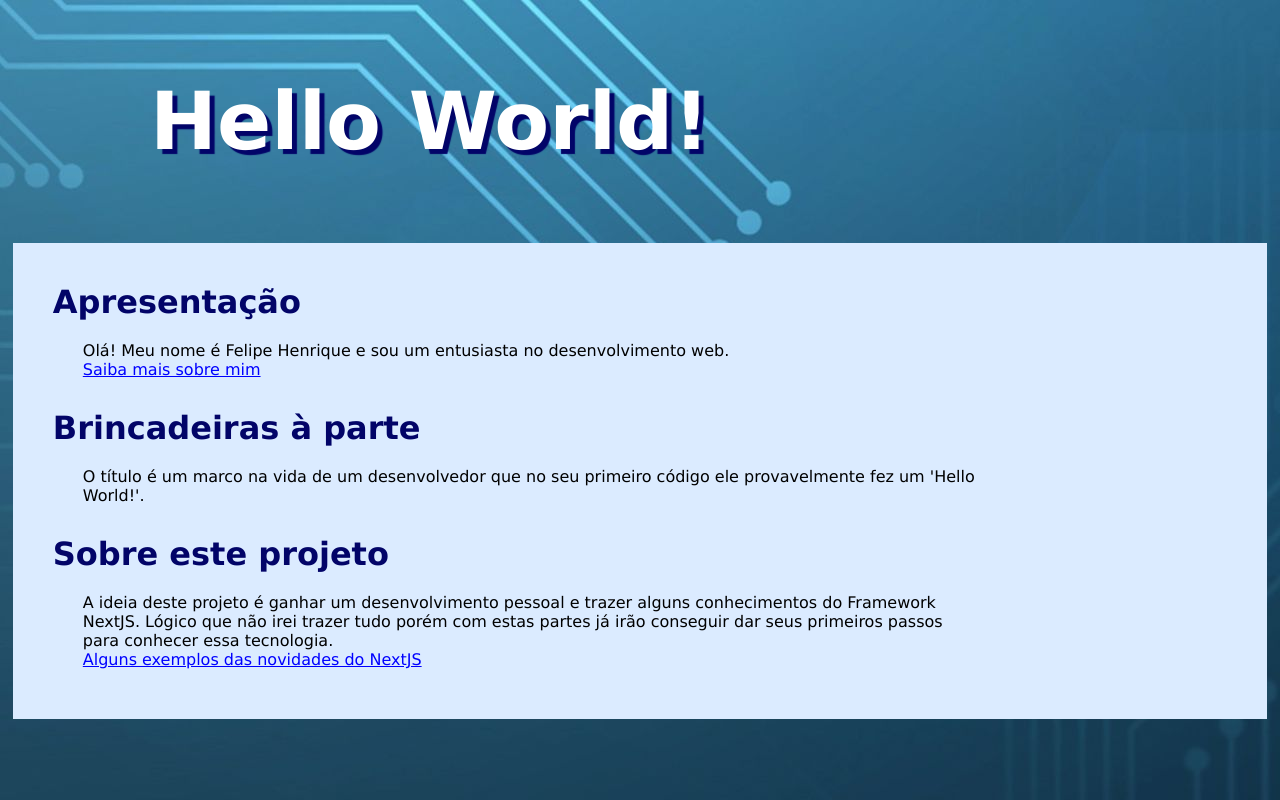
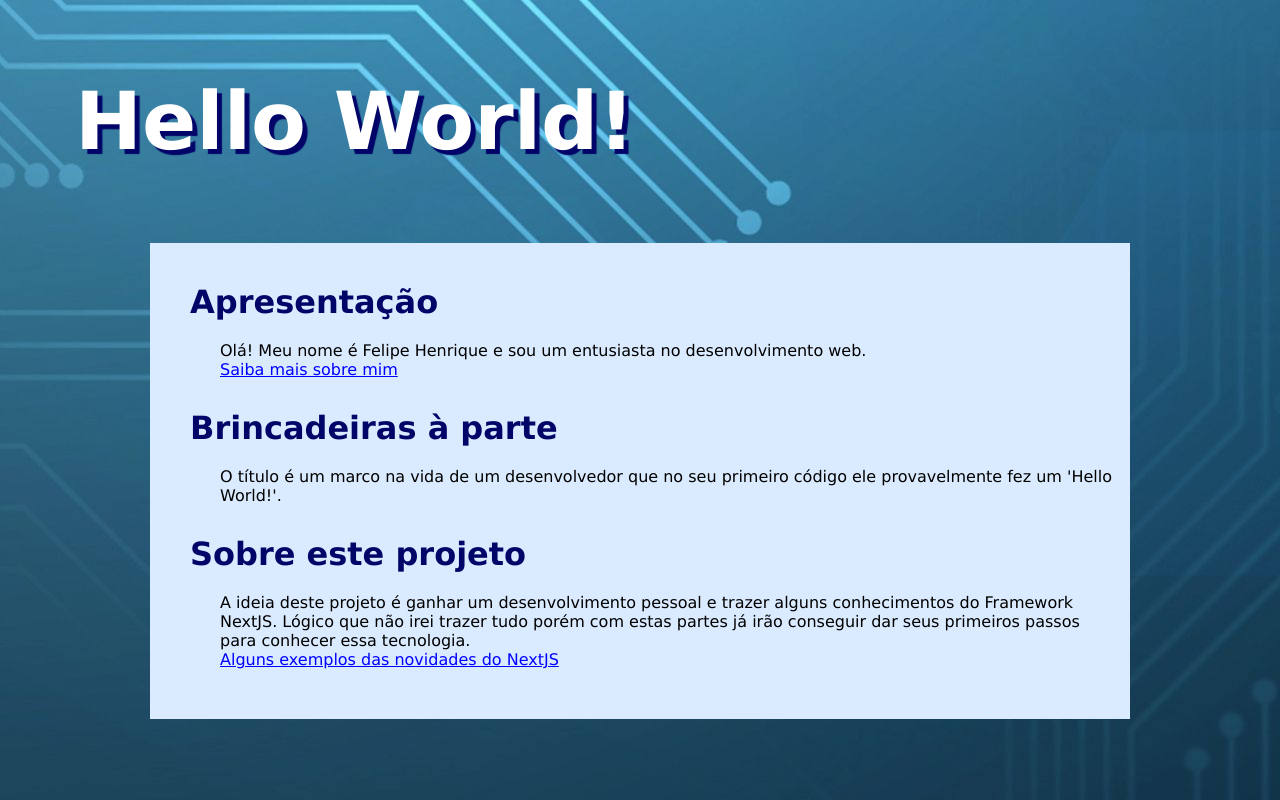
Before and after one commit to FelipeHFO/conhecendo-nextjs, a Next.js app: page / in a window 1280 px wide. Built offline with nearby package versions, Linux system fonts and the light colour scheme.

Commit message:
Ajustes no layout das páginas

```diff
--- a/pages/globals.css
+++ b/pages/globals.css
@@ -11,7 +11,7 @@ body {
 }
 
 .title {
-  margin: 75px 0 75px 150px;
+  margin: 75px 0 75px 75px;
   font-size: 5rem;
   font-weight: bolder;
   text-shadow: 5px 5px 1px rgb(2, 4, 104);
@@ -19,10 +19,9 @@ body {
 }
 
 .container {
-  width: 98vw;
   height: 100%;
   background-color: rgb(219, 235, 255);
-  margin: 0 auto;
+  margin: 50px 150px;
   padding: 10px;
   padding-bottom: 50px;
 }
@@ -34,7 +33,6 @@ body {
 }
 
 .text {
-  width: 70vw;
   margin-left: 60px;
 }
 
```
